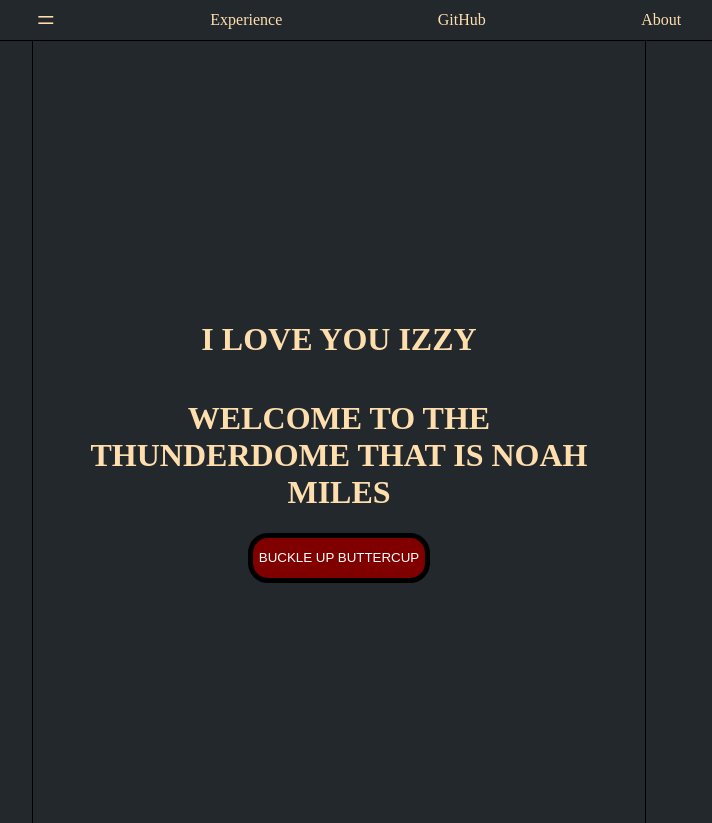
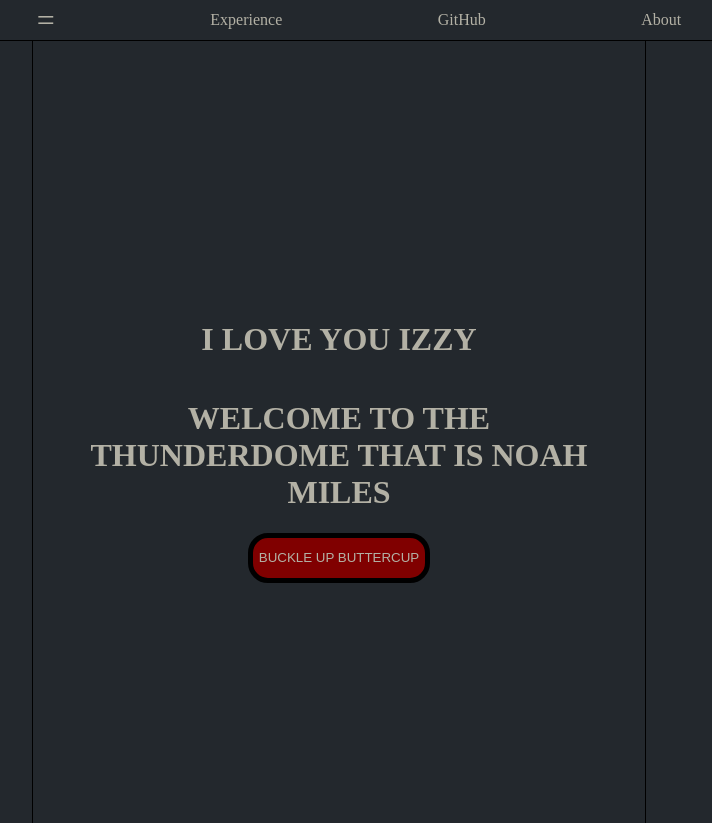
Before and after one commit to noahemiles/noahemiles.github.io, a PHP site: page / in a window 1280 px wide. Shown: the top 823 px of the page, without its empty margins (61-773 px from the left). Run offline with PHP 8.4, Linux system fonts and the light colour scheme.

Commit message:
Change font color

```diff
--- a/styles/style.css
+++ b/styles/style.css
@@ -73,17 +73,17 @@ body {
     height: 50px;
     background-color: maroon;
     text-decoration: none;
-    color: white;
+    color: #b3b1a5;
     /*remove box around autofocus*/
     outline: none;
 }
 
 h1 {
     text-align: center;
-    color: navajowhite;
+    color: #b3b1a5;
 }
 
 a {
     text-decoration: none;
-    color: navajowhite;
+    color: #b3b1a5;
 }
```
